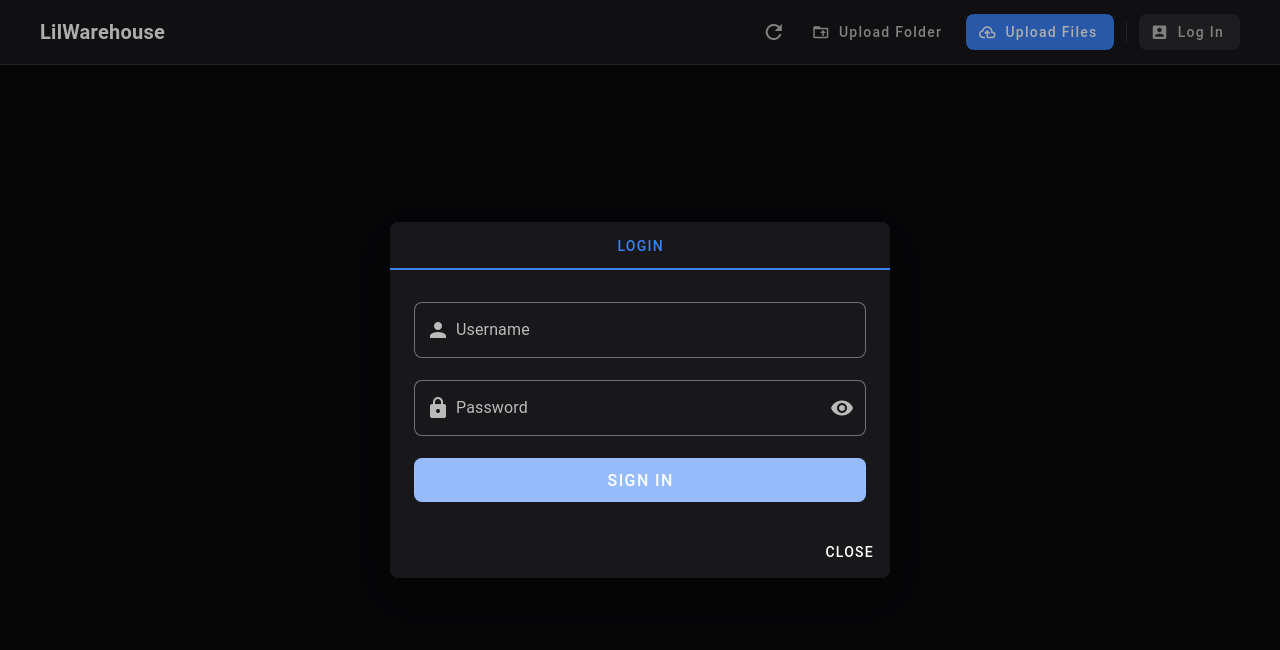
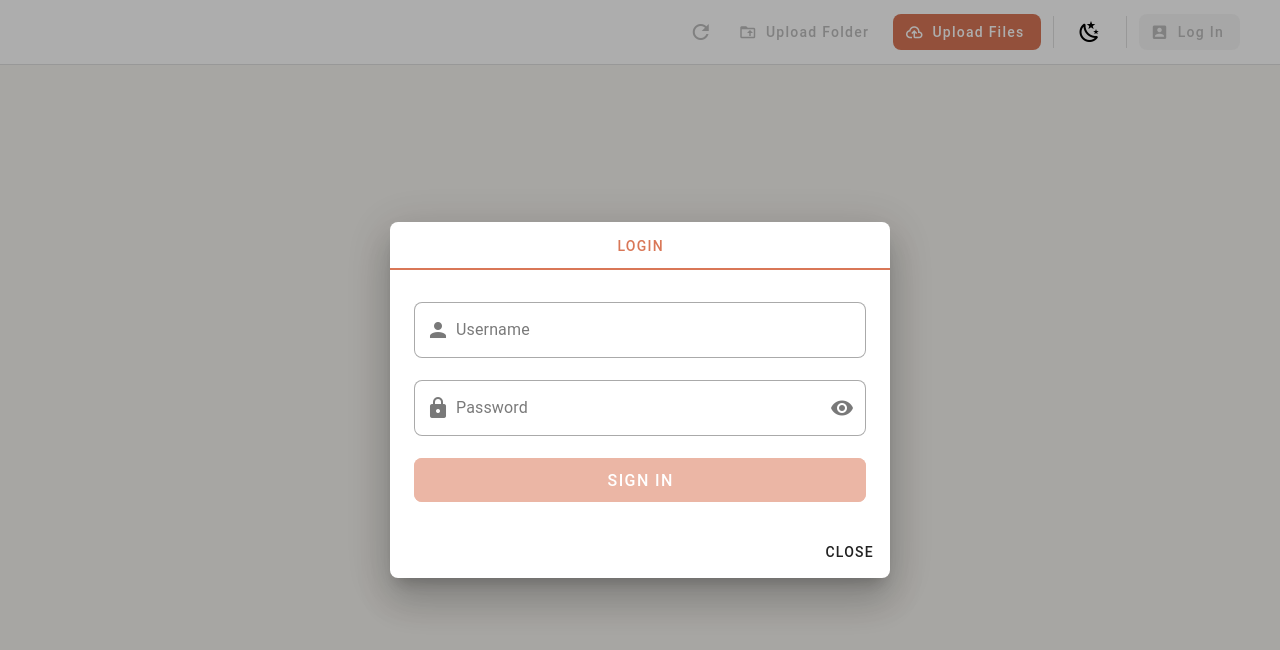
Before and after one commit to Baskoekkoek1/lilwarehouse-client, a Vue app: page / in a window 1280 px wide. Shown: the top 650 px of the page. Built offline with nearby package versions, Linux system fonts and the light colour scheme; no server answers.

Commit message:
FIX color scheme changes, add light and dark mode

```diff
--- a/src/components/common/BreadCrumbs.vue
+++ b/src/components/common/BreadCrumbs.vue
@@ -1,25 +1,28 @@
 <template>
   <div
-    class="d-flex align-center ga-2 px-3 py-1-5 bg-grey-darken-4 rounded-pill border"
+    class="d-flex align-center ga-2 px-3 py-1-5 bg-surface rounded-pill border"
   >
     <v-icon icon="mdi-folder-outline" size="18" color="primary" />
 
     <v-breadcrumbs
       :items="breadcrumbItems"
       class="pa-0 text-body-2"
-      active-color="white"
-      color="grey-lighten-1"
+      active-color="primary"
     >
       <template v-slot:divider>
-        <v-icon icon="mdi-chevron-right" size="14" color="grey-darken-1" />
+        <v-icon
+          icon="mdi-chevron-right"
+          size="14"
+          class="text-medium-emphasis"
+        />
       </template>
 
       <template v-slot:title="{ item }">
         <span
-          class="cursor-pointer"
+          class="breadcrumb-item"
           :class="{
-            'text-white font-weight-medium': item.disabled,
-            'text-grey-lighten-1': !item.disabled,
+            'text-high-emphasis font-weight-medium': item.disabled,
+            'text-medium-emphasis clickable': !item.disabled,
           }"
           @click="
             !item.disabled &&
@@ -85,7 +88,12 @@ const breadcrumbItems = computed<BreadcrumbItem[]>(() => {
 </script>
 
 <style scoped>
-.cursor-pointer {
+.breadcrumb-item.clickable {
   cursor: pointer;
+  transition: color 0.15s ease-in-out;
+}
+
+.breadcrumb-item.clickable:hover {
+  color: rgb(var(--v-theme-primary)) !important;
 }
 </style>
--- a/src/components/layout/AppHeader/AppHeader.vue
+++ b/src/components/layout/AppHeader/AppHeader.vue
@@ -18,6 +18,18 @@
 
         <v-divider vertical inset class="mx-1" />
 
+        <v-btn
+          :icon="
+            uiStore.currentTheme === 'earthyDark'
+              ? 'mdi-weather-sunny'
+              : 'mdi-weather-night'
+          "
+          variant="text"
+          @click="uiStore.toggleTheme"
+        />
+
+        <v-divider vertical inset class="mx-1" />
+
         <NavUserMenu />
       </div>
     </div>
@@ -25,8 +37,11 @@
 </template>
 
 <script setup lang="ts">
+import { useUIStore } from "@/stores/ui.ts";
 import NavActionButtons from "./NavActionsButtons.vue";
 import NavUserMenu from "./NavUserMenu.vue";
+
+const uiStore = useUIStore();
 
 withDefaults(
   defineProps<{
--- a/src/plugins/vuetify.ts
+++ b/src/plugins/vuetify.ts
@@ -26,17 +26,31 @@ export default createVuetify({
     },
   },
   theme: {
-    defaultTheme: "dark",
+    defaultTheme: "earthyLight",
     themes: {
-      dark: {
+      earthyDark: {
         dark: true,
         colors: {
-          background: "#09090B", // Main page background
-          surface: "#18181B", // Tables, cards, modals, and upload logs
-          primary: "#3B82F6", // Main accent color
-          secondary: "#27272A", // Subtle button backgrounds
-          error: "#EF4444", // Soft red for delete actions
-          success: "#10B981", // Crisp green for upload completion status
+          background: "#1A1E1C",
+          surface: "#262C29",
+          primary: "#A3B899",
+          secondary: "#2E3632",
+          accent: "#DBCFB0",
+          error: "#E57373",
+          success: "#8FB996",
+        },
+      },
+
+      earthyLight: {
+        dark: false,
+        colors: {
+          background: "#F7F5F0",
+          surface: "#FFFFFF",
+          primary: "#D97757",
+          secondary: "#889E81",
+          accent: "#E6B89C",
+          error: "#D9534F",
+          success: "#7DA165",
         },
       },
     },
--- a/src/stores/ui.ts
+++ b/src/stores/ui.ts
@@ -1,5 +1,6 @@
 import { defineStore } from "pinia";
 import { computed, ref } from "vue";
+import { useTheme } from "vuetify";
 import { useAuthStore } from "./auth";
 import { useInventoryStore } from "./inventory";
 
@@ -7,6 +8,12 @@ export const useUIStore = defineStore("ui", () => {
   //State
   const auth = useAuthStore();
   const inventory = useInventoryStore();
+  const theme = useTheme();
+
+  const savedTheme = localStorage.getItem("user_theme") || "earthyLight";
+  const currentTheme = ref(savedTheme);
+
+  theme.global.name.value = currentTheme.value;
 
   //Getters
   const isGlobalLoading = computed(() => {
@@ -16,10 +23,28 @@ export const useUIStore = defineStore("ui", () => {
   const isLoginModalOpen = ref(false);
 
   //Actions
-
   const toggleLoginModal = () => {
     isLoginModalOpen.value = !isLoginModalOpen.value;
   };
 
-  return { isGlobalLoading, isLoginModalOpen, toggleLoginModal };
+  const setTheme = (themeName: "earthyLight" | "earthyDark") => {
+    currentTheme.value = themeName;
+    theme.global.name.value = themeName;
+    localStorage.setItem("user_theme", themeName);
+  };
+
+  const toggleTheme = () => {
+    const nextTheme =
+      currentTheme.value === "earthyDark" ? "earthyLight" : "earthyDark";
+    setTheme(nextTheme);
+  };
+
+  return {
+    isGlobalLoading,
+    isLoginModalOpen,
+    toggleLoginModal,
+    currentTheme,
+    setTheme,
+    toggleTheme,
+  };
 });
--- a/src/views/InventoryView/components/InventoryTable.vue
+++ b/src/views/InventoryView/components/InventoryTable.vue
@@ -8,7 +8,7 @@
     >
       <!-- Top Header Bar -->
       <div class="d-flex align-center justify-space-between px-4 py-3 border-b">
-        <InventoryBreadcrumbs />
+        <BreadCrumbs />
         <span class="text-caption text-grey-lighten-1">
           {{ inventoryStore.currentDirectoryContent.length }} items
         </span>
@@ -135,8 +135,9 @@ import { formatBytes, formatDate } from "@/utils/formatters";
 import { getFileIcon, getFileIconColor } from "@/utils/fileIcons";
 import { useInventoryJobs } from "@/composables/useInventoryJobs";
 
-import ConfirmDialog from "../../../components/common/ConfirmDialog.vue/index.js";
-import InventoryBreadcrumbs from "../../../components/common/BreadCrumbs.vue/index.js";
+import ConfirmDialog from "@/components/common/ConfirmDialog.vue";
+import BreadCrumbs from "@/components/common/BreadCrumbs.vue";
+
 import InventoryFolderActions from "./InventoryFolderActions.vue";
 import InventoryFileActions from "./InventoryFileActions.vue";
 
```
